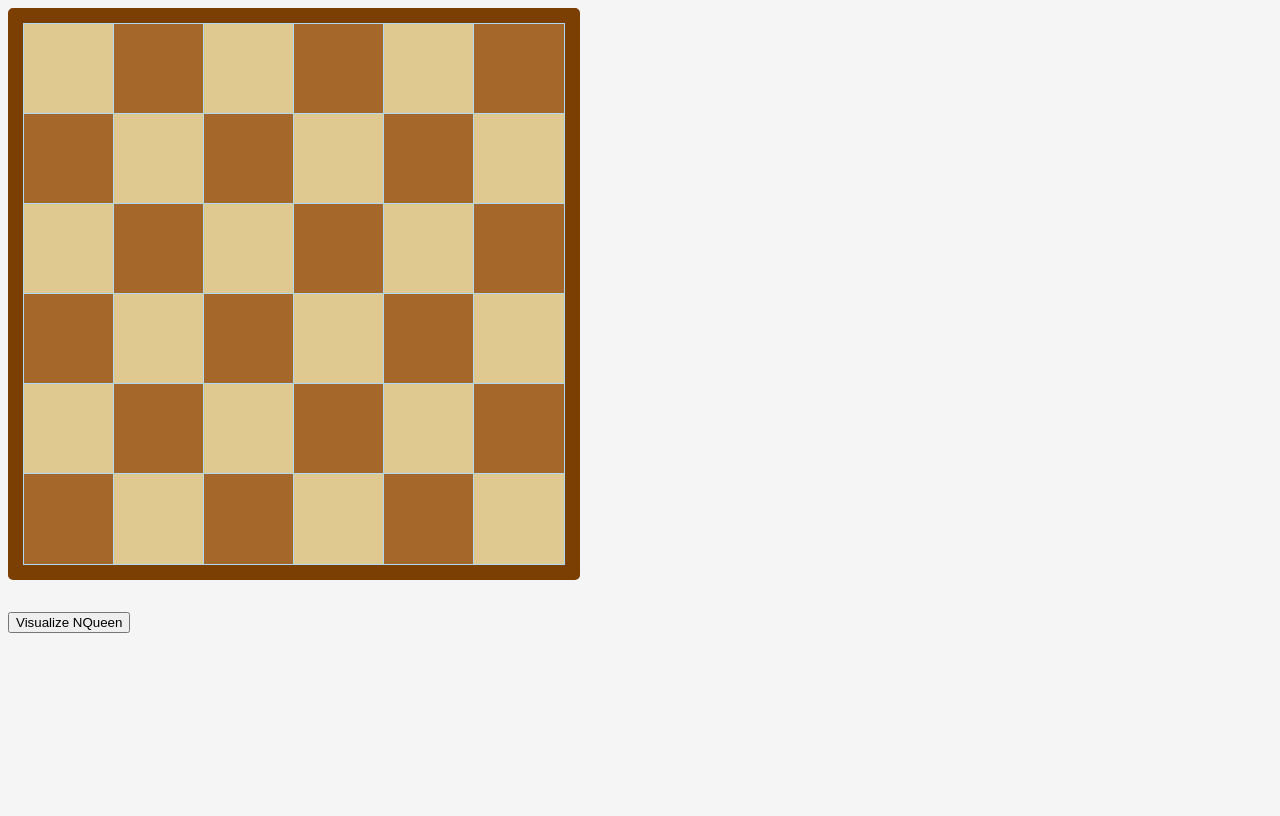
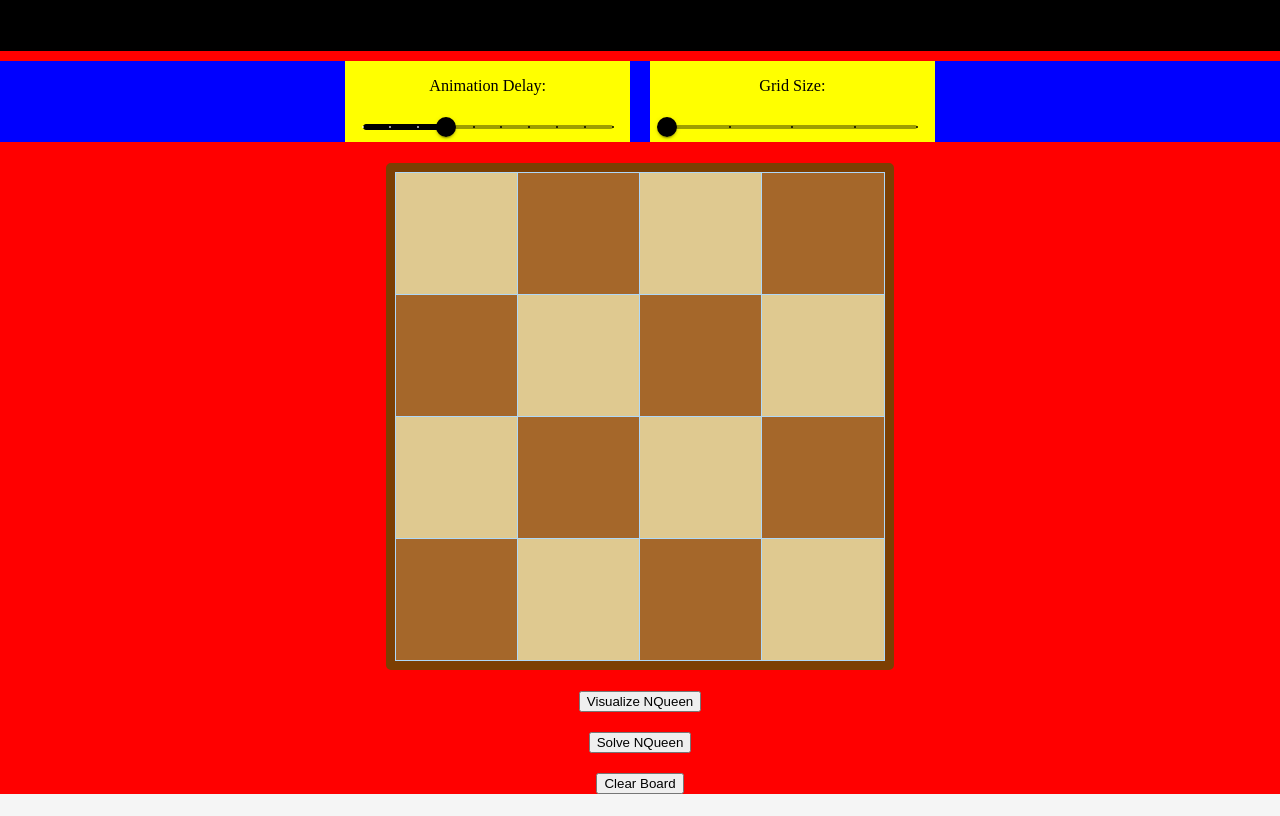
Before and after one commit to Sk47R/Visualize-IT, a React (Create React App) app: page /nqueens in a window 1280 px wide. Built offline with nearby package versions, Linux system fonts and the light colour scheme.

Commit message:
NQueen Visualizer: Added Some Functionality

```diff
--- a/src/Components/NQueen/Grid/Grid.css
+++ b/src/Components/NQueen/Grid/Grid.css
@@ -1,4 +1,11 @@
 .grid {
   border: 1rem solid #7c3f03;
   border-radius: 5px;
+  width: 48rem;
+  height: 48rem;
+  display: flex;
+  flex-direction: column;
+  justify-content: center;
+  align-items: center;
+  margin-top: 2rem;
 }
--- a/src/Components/NQueen/Grid/Grid.jsx
+++ b/src/Components/NQueen/Grid/Grid.jsx
@@ -2,7 +2,7 @@ import React from "react";
 import Node from "../Node/Node";
 import "./Grid.css";
 
-const Grid = ({ grid }) => {
+const Grid = ({ grid, gridSize }) => {
   console.log("rendered");
   return (
     <div className="grid">
@@ -19,6 +19,7 @@ const Grid = ({ grid }) => {
                   row={row}
                   hasQueen={node.hasQueen}
                   isActive={node.isActive}
+                  gridSize={gridSize}
                 ></Node>
               );
             })}
--- a/src/Components/NQueen/Node/Node.css
+++ b/src/Components/NQueen/Node/Node.css
@@ -1,14 +1,8 @@
 .node {
-  width: 90px;
-  height: 90px;
   outline: 1px solid rgb(175, 216, 248);
   display: flex;
   justify-content: center;
   align-items: center;
-}
-.inner-node {
-  width: 50px;
-  height: 50px;
 }
 
 .black {
@@ -17,10 +11,7 @@
 .white {
   background-color: #dfc990;
 }
-.node-image {
-  width: 60px;
-  height: 60px;
-}
+
 .red {
   background-color: #c1db4cbf;
 }
@@ -31,68 +22,3 @@
 .green {
   background-color: green;
 }
-
-.node-visited {
-  animation-name: visitedAnimation;
-  animation-duration: 1.5s;
-  animation-timing-function: ease-out;
-  animation-delay: 0;
-  animation-direction: alternate;
-  animation-iteration-count: 1;
-  animation-fill-mode: forwards;
-  animation-play-state: running;
-}
-
-@keyframes visitedAnimation {
-  0% {
-    transform: scale(0.3);
-    background-color: rgba(0, 0, 66, 0.75);
-    border-radius: 100%;
-  }
-
-  50% {
-    background-color: rgba(17, 104, 217, 0.75);
-  }
-
-  75% {
-    transform: scale(1.2);
-    background-color: rgba(0, 217, 159, 0.75);
-  }
-
-  100% {
-    transform: scale(1);
-    background-color: rgba(0, 190, 218, 0.75);
-  }
-}
-
-.node-wall {
-  background-color: rgb(12, 53, 71);
-}
-
-.node-shortest-path {
-  animation-name: shortestPath;
-  animation-duration: 1.5s;
-  animation-timing-function: ease-out;
-  animation-delay: 0;
-  animation-direction: alternate;
-  animation-iteration-count: 1;
-  animation-fill-mode: forwards;
-  animation-play-state: running;
-}
-
-@keyframes shortestPath {
-  0% {
-    transform: scale(0.6);
-    background-color: rgb(255, 254, 106);
-  }
-
-  50% {
-    transform: scale(1.2);
-    background-color: rgb(255, 254, 106);
-  }
-
-  100% {
-    transform: scale(1);
-    background-color: rgb(255, 254, 106);
-  }
-}
--- a/src/Components/NQueen/Node/Node.jsx
+++ b/src/Components/NQueen/Node/Node.jsx
@@ -1,41 +1,29 @@
 import React, { Component } from "react";
-
 import "./Node.css";
 
 export default class Node extends Component {
   render() {
-    const {
-      col,
-
-      row,
-      hasQueen,
-      isActive,
-    } = this.props;
-    // const extraClassName = isFinish
-    //   ? "node-finish"
-    //   : isStart
-    //   ? "node-start"
-    //   : isWall
-    //   ? "node-wall"
-    //   : "";
+    const { col, row, hasQueen, isActive, gridSize } = this.props;
 
     const white = (row + col) % 2 == 0 && "white";
     const black = (row + col) % 2 != 0 && "black";
+    let nodeSize = 48 / gridSize;
+    let queenImageSize = 48 / gridSize - 2.5;
 
     return (
       <div
         id={`${row}-${col}`}
-        // className={`node ${extraClassName}`}
-        // onMouseDown={() => onMouseDown(row, col)}
-        // onMouseEnter={() => onMouseEnter(row, col)}
-        // onMouseUp={() => onMouseUp()}
         className={`node ${isActive && "red"} ${
           isActive && hasQueen && "green"
         } ${black} ${white}`}
+        style={{ width: `${nodeSize}rem`, height: `${nodeSize}rem` }}
       >
         {hasQueen && (
           <img
-            className="node-image"
+            style={{
+              width: `${queenImageSize}rem`,
+              height: `${queenImageSize}rem`,
+            }}
             src="https://cdn.pixabay.com/photo/2013/07/12/16/57/chess-151548_1280.png"
           ></img>
         )}
--- a/src/Components/Navbar/Navbar.css
+++ b/src/Components/Navbar/Navbar.css
@@ -0,0 +1,5 @@
+.navbar {
+  background-color: black;
+  font-size: 1.6rem;
+  height: 5rem;
+}
--- a/src/Components/Navbar/Navbar.jsx
+++ b/src/Components/Navbar/Navbar.jsx
@@ -1,7 +1,8 @@
 import React from "react";
+import "./Navbar.css";
 
 const Navbar = () => {
-  return <div>Navbar</div>;
+  return <div className="navbar">Navbar</div>;
 };
 
 export default Navbar;
--- a/src/Pages/NQueen/Algorithm/NQueen.js
+++ b/src/Pages/NQueen/Algorithm/NQueen.js
@@ -1,11 +1,10 @@
 function NQueenAlgo(grid, rows, cols) {
   const animation = [];
-  let isAnimationNeeded = true;
+  let addAnimation = true;
   const gridSize = grid.length;
 
   function saveAnimation(i, j) {
     const temp = JSON.parse(JSON.stringify(grid));
-
     temp[i][j].isActive = true;
     animation.push(temp); // save animation
   }
@@ -42,19 +41,19 @@ function NQueenAlgo(grid, rows, cols) {
     if (row >= gridSize) {
       // all queen placed
       const solutionGrid = JSON.parse(JSON.stringify(grid));
-      if (isAnimationNeeded) {
+      if (addAnimation) {
         animation.push(solutionGrid);
-        isAnimationNeeded = false;
+        addAnimation = false;
       }
       return true;
     }
 
     // checking for safe position in each column for all rows
     for (let j = 0; j < gridSize; j++) {
-      if (isAnimationNeeded) saveAnimation(row, j);
+      if (addAnimation) saveAnimation(row, j);
       if (isSafe(row, j)) {
         grid[row][j].hasQueen = true;
-        if (isAnimationNeeded) saveAnimation(row, j);
+        if (addAnimation) saveAnimation(row, j);
         if (placeQueen(row + 1)) return true;
 
         grid[row][j].hasQueen = false; //backtracking
@@ -64,7 +63,7 @@ function NQueenAlgo(grid, rows, cols) {
     return false;
   }
   if (placeQueen(0)) {
-    console.log("soln fould");
+    console.log("Solution Found!!!");
   }
 
   return { grid, animation };
--- a/src/Pages/NQueen/NQueen.css
+++ b/src/Pages/NQueen/NQueen.css
@@ -1,5 +1,35 @@
 .nqueen {
-  /* background-color: red; */
+  width: 100%;
+  font-size: 1.6rem;
+}
+.nqueen_div {
+  display: flex;
+  flex-direction: column;
+  justify-content: center;
+  align-items: center;
+  width: 100%;
+  background-color: red;
+}
+.nqueen_div_top {
+  display: flex;
+  align-items: center;
+  width: 100%;
+  flex-direction: row;
+  justify-content: center;
+  margin-top: 1rem;
+  background-color: blue;
+}
+
+.nqueen_div_top_item {
+  display: flex;
+  flex-direction: column;
+  justify-content: center;
+  align-items: center;
+  background-color: yellow;
+  width: 28rem;
+}
+.margin-right-2 {
+  margin-right: 2rem;
 }
 .button {
   margin-top: 2rem;
--- a/src/Pages/NQueen/NQueen.jsx
+++ b/src/Pages/NQueen/NQueen.jsx
@@ -1,21 +1,30 @@
 import React from "react";
-import Node from "../../Components/NQueen/Node/Node";
 import "./NQueen.css";
 import Grid from "../../Components/NQueen/Grid/Grid";
+import Slider from "@mui/material/Slider";
+
 import { useState, useEffect } from "react";
 import NQueenAlgo from "./Algorithm/NQueen";
-const rows = 6;
-const cols = 6;
+import Navbar from "../../Components/Navbar/Navbar";
+
+const DEFAULT_SPEED = 4;
+const MIN_SPEED = 1;
+const MAX_SPEED = 10;
+const MIN_GRID_SIZE = 4;
+const MAX_GRID_SIZE = 8;
+const DEFAULT_GRID_SIZE = 4;
 
 const NQueen = () => {
   const [grid, setGrid] = useState([]);
   const [solution, setSolution] = useState(null);
+  const [speed, setSpeed] = useState(DEFAULT_SPEED);
+  const [gridSize, setGridSize] = useState(DEFAULT_GRID_SIZE);
 
   const getInitialGrid = () => {
     const grid = [];
-    for (let row = 0; row < rows; row++) {
+    for (let row = 0; row < gridSize; row++) {
       const currentRow = [];
-      for (let col = 0; col < cols; col++) {
+      for (let col = 0; col < gridSize; col++) {
         currentRow.push(createNode(row, col));
       }
       grid.push(currentRow);
@@ -36,24 +45,23 @@ const NQueen = () => {
   useEffect(() => {
     const initialGrid = getInitialGrid();
     setGrid(initialGrid);
-  }, []);
+    setSolution(null);
+  }, [gridSize]);
 
   const solveNQueen = () => {
-    let results = [];
     if (!solution) {
-      const soln = NQueenAlgo(grid, rows, cols);
+      const soln = NQueenAlgo(grid, gridSize, gridSize);
       setSolution(soln);
-      results = soln["grid"];
     } else {
-      results = solution["grid"];
       setGrid(solution["grid"]);
     }
   };
 
   const visualizeNQeen = () => {
     let animations = [];
+    console.log(gridSize);
     if (!solution) {
-      const soln = NQueenAlgo(grid, rows, cols);
+      const soln = NQueenAlgo(grid, gridSize, gridSize);
       setSolution(soln);
       animations = soln["animation"];
     } else {
@@ -63,16 +71,82 @@ const NQueen = () => {
     for (let i = 0; i < animations.length; i++) {
       setTimeout(() => {
         setGrid(animations[i]);
-      }, i * 100);
+      }, i * speed * 15);
     }
+  };
+
+  const onSpeedChange = (e) => {
+    e.target.value && setSpeed(e.target.value);
+  };
+
+  const changeGridSize = (e) => {
+    console.log("hello");
+    e.target.value && setGridSize(e.target.value);
+  };
+
+  const clearBoard = () => {
+    const initialGrid = getInitialGrid();
+    setGrid(initialGrid);
+    setSolution(null);
   };
 
   return (
     <div className="nqueen">
-      <Grid grid={grid} />
-      <button className="button" onClick={visualizeNQeen}>
-        Visualize NQueen
-      </button>
+      <Navbar />
+      <div className="nqueen_div">
+        <div className="nqueen_div_top">
+          <div className="nqueen_div_top_item margin-right-2">
+            <p>Animation Delay:</p>
+            <Slider
+              aria-label="Visualization Speed"
+              valueLabelDisplay="auto"
+              step={1}
+              marks
+              min={MIN_SPEED}
+              max={MAX_SPEED}
+              value={parseInt(speed)}
+              onChange={onSpeedChange}
+              onBlur={onSpeedChange}
+              onClick={onSpeedChange}
+              sx={{
+                width: "250px",
+                color: "black",
+              }}
+            />
+          </div>
+          <div className="nqueen_div_top_item">
+            <p>Grid Size:</p>
+            <Slider
+              aria-label="Visualization Speed"
+              valueLabelDisplay="auto"
+              step={1}
+              marks
+              min={MIN_GRID_SIZE}
+              max={MAX_GRID_SIZE}
+              value={parseInt(gridSize)}
+              onChange={changeGridSize}
+              onBlur={changeGridSize}
+              onClick={changeGridSize}
+              sx={{
+                width: "250px",
+                color: "black",
+              }}
+            />
+          </div>
+        </div>
+
+        <Grid grid={grid} gridSize={gridSize} />
+
+        <button className="button" onClick={visualizeNQeen}>
+          Visualize NQueen
+        </button>
+        <button className="button" onClick={solveNQueen}>
+          Solve NQueen
+        </button>
+        <button className="button" onClick={clearBoard}>
+          Clear Board
+        </button>
+      </div>
     </div>
   );
 };
--- a/src/index.css
+++ b/src/index.css
@@ -1,4 +1,10 @@
 body {
   /* background-color: #0d1114; */
   background-color: #f5f5f5;
+  padding: 0;
+  margin: 0;
+  box-sizing: border-box;
 }
+html {
+  font-size: 63.5%;
+}
```
